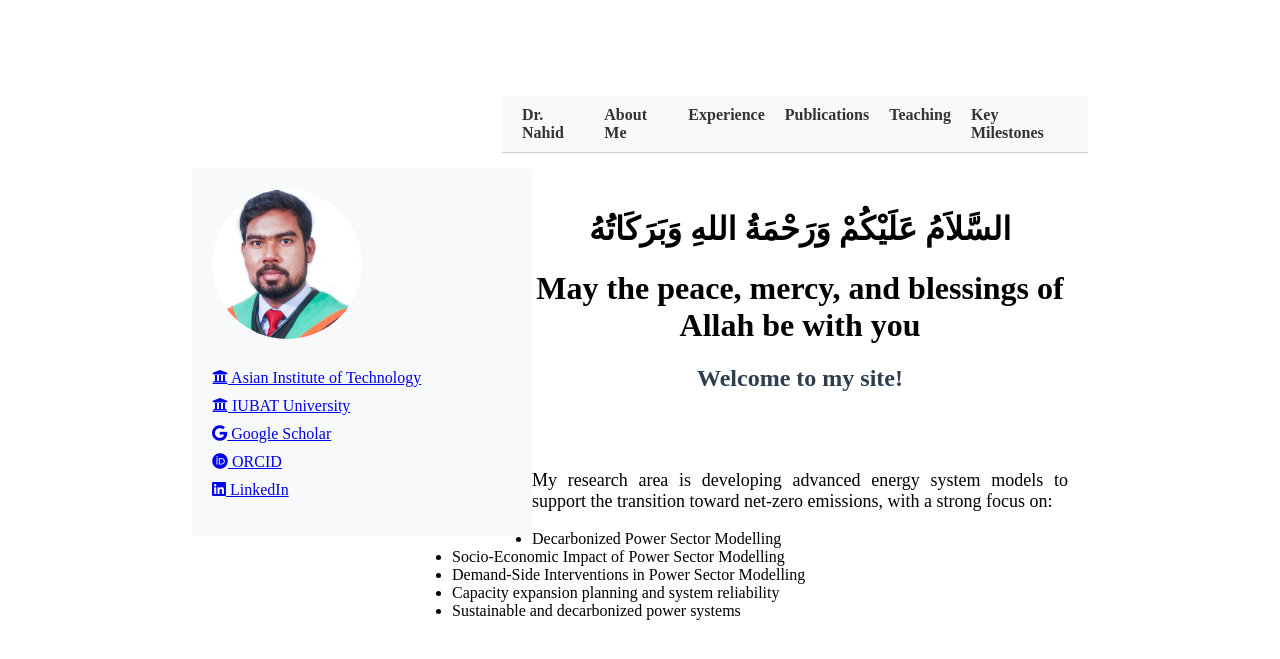
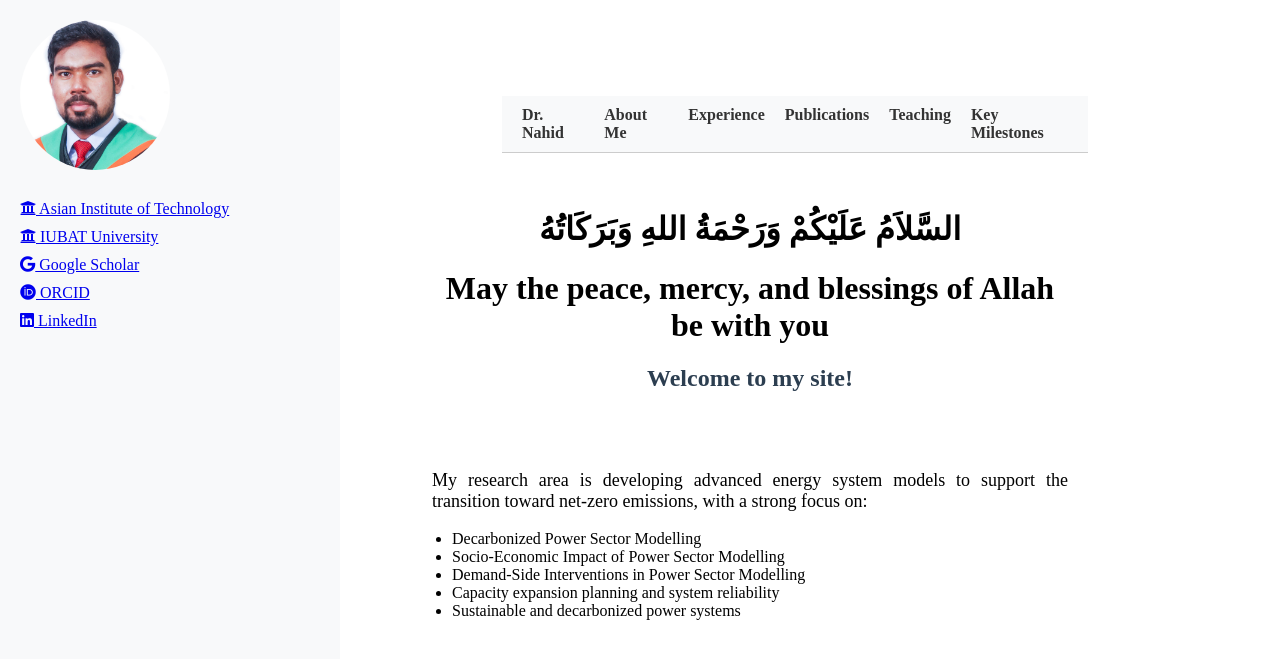
Before and after one commit to FiruzAhamed/firuzahamed.github.io, a Jekyll site: the page built from index.md, in a window 1280 px wide. Shown: the top 659 px of the page. Built offline with Jekyll 4.4.1, drawn with Linux system fonts in a browser that asks for light colours.

Commit message:
Update style.css

```diff
--- a/assets/css/style.css
+++ b/assets/css/style.css
@@ -4,11 +4,14 @@ body {
 
 
 .sidebar {
+  position: fixed;        /* Fix sidebar on left, independent of scroll */
+  top: 0;
+  left: 0;
   width: 300px;
+  height: 100vh;          /* Full viewport height */
   padding: 20px;
-  float: left;
   background-color: #f8f9fa;
-
+  overflow-y: auto;       /* Add scroll if sidebar content is taller */
 }
 
 .profile-img {
```
